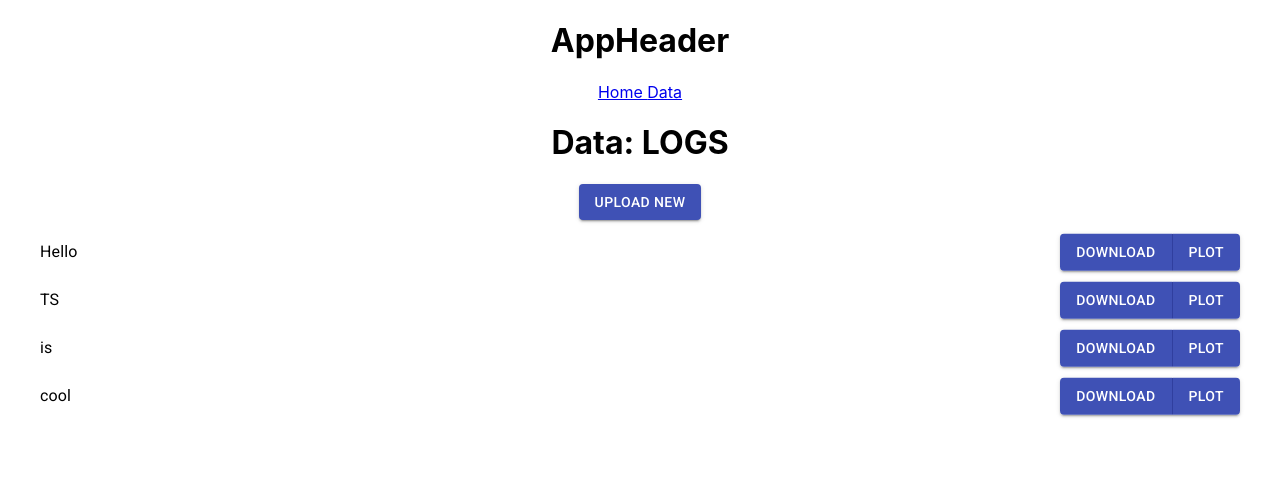
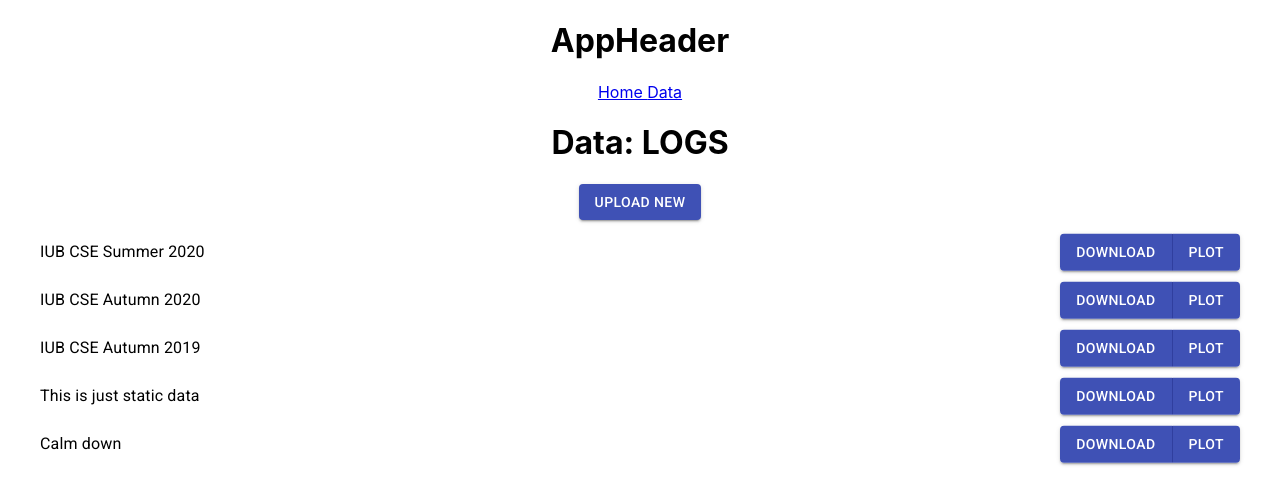
Before and after one commit to AluBhorta/UCSPy-Client, a React (Create React App) app: page /data/logs in a window 1280 px wide. Shown: the top 504 px of the page. Built offline with nearby package versions, Linux system fonts and the light colour scheme.

Commit message:
add basic ui mock of SolveRunPage update misc mock data

```diff
--- a/src/pages/DataDetailPage.tsx
+++ b/src/pages/DataDetailPage.tsx
@@ -1,4 +1,4 @@
-import React, { useState } from "react";
+import React, { useState, useEffect } from "react";
 import Error404Page from "./Error404Page";
 import {
   List,
@@ -21,15 +21,20 @@ const DataDetailPage: React.FC<{
     "/inspect/example.csv",
   ];
   const [openUploadModal, setOpenUploadModal] = useState(false);
+  const [listItems, setListItems] = useState<string[]>([]);
 
   let currentPageIdx = -1;
 
-  const [listItems, setListItems] = useState<string[]>([
-    "Hello",
-    "TS",
-    "is",
-    "cool",
-  ]);
+  useEffect(() => {
+    setListItems([
+      "IUB CSE Summer 2020",
+      "IUB CSE Autumn 2020",
+      "IUB CSE Autumn 2019",
+      "This is just static data",
+      "Calm down",
+    ]);
+    return () => {};
+  }, [pageName]);
 
   switch (pageName) {
     case dataPageNames[0]:
--- a/src/pages/SolveConfigPage.tsx
+++ b/src/pages/SolveConfigPage.tsx
@@ -55,23 +55,23 @@ const SolveConfigPage: React.FC = () => {
     <div>
       <h1>Configure Solver</h1>
       <hr />
-      <Grid container spacing={4} justify="space-evenly" >
+      <Grid container spacing={4} justify="space-evenly">
         <Grid item md>
           <Paper>
             <Box padding={2}>
               <h2>Schedle Param</h2>
               <div>
                 <FormControl>
-                  <FormLabel>Select from existing.</FormLabel>
+                  <FormLabel>Select existing Schedle Param</FormLabel>
                   <Select
                     id="scheduleParamInput"
-                    value={10}
+                    value={1}
                     // onChange={handleChange}
                   >
                     {/* MOCK */}
-                    <MenuItem value={10}>Ten</MenuItem>
-                    <MenuItem value={20}>Twenty</MenuItem>
-                    <MenuItem value={30}>Thirty</MenuItem>
+                    <MenuItem value={1}>IUB CSE Summer 2020</MenuItem>
+                    <MenuItem value={2}>IUB CSE Autumn 2020</MenuItem>
+                    <MenuItem value={3}>IUB CSE Autumn 2019</MenuItem>
                     {configDesc.scheduleParamNames.map(
                       (scheduleParamName, idx) => (
                         <MenuItem key={idx} value={scheduleParamName}>
@@ -87,7 +87,6 @@ const SolveConfigPage: React.FC = () => {
                 <Button
                   variant="contained"
                   color="primary"
-                  component="span"
                   onClick={() => {
                     // should open up modal to upload each indi scheduleParam file
                     // show examples of file format
@@ -238,7 +237,7 @@ const SolveConfigPage: React.FC = () => {
           size="large"
           variant="contained"
           color="secondary"
-          component="span"
+          href="/solve/run"
         >
           RUN!
         </Button>
--- a/src/pages/SolveRunPage.tsx
+++ b/src/pages/SolveRunPage.tsx
@@ -1,11 +1,23 @@
-import React from 'react'
+import React, { useState } from "react";
+import { Button, LinearProgress } from "@material-ui/core";
 
 const SolveRunPage: React.FC = () => {
+  const [currentEpoch, setCurrentEpoch] = useState(10);
+  const [currentFitness, setCurrentFitness] = useState(0.8);
+
   return (
     <div>
       <h1>SolveRunPage</h1>
+
+      <LinearProgress variant="indeterminate" value={currentEpoch} />
+      <p>Current epoch: {currentEpoch}</p>
+      <p>Current Fitness: {currentFitness}</p>
+
+      <Button variant="contained" color="secondary" size="large">
+        STOP!
+      </Button>
     </div>
   );
-}
+};
 
-export default SolveRunPage
+export default SolveRunPage;
```
